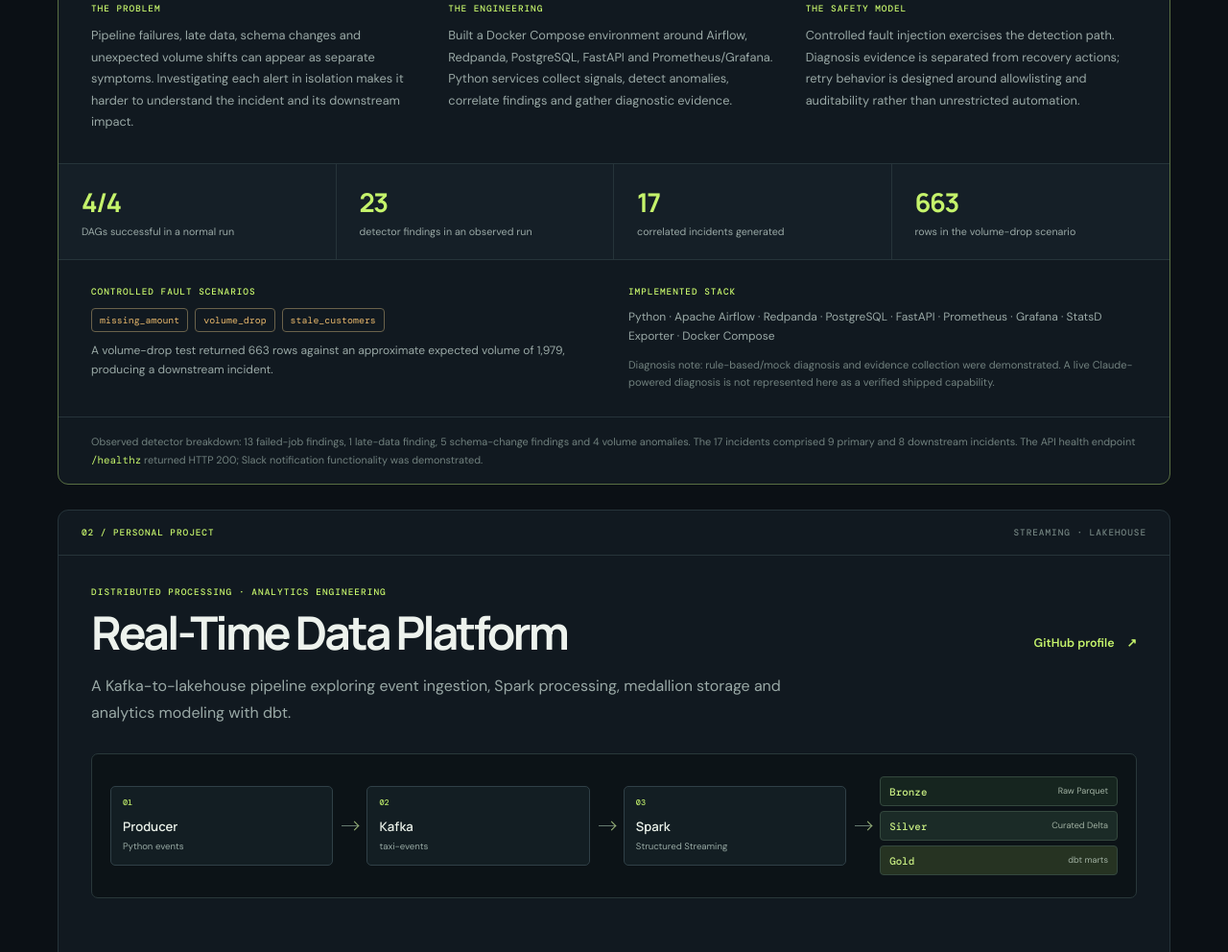
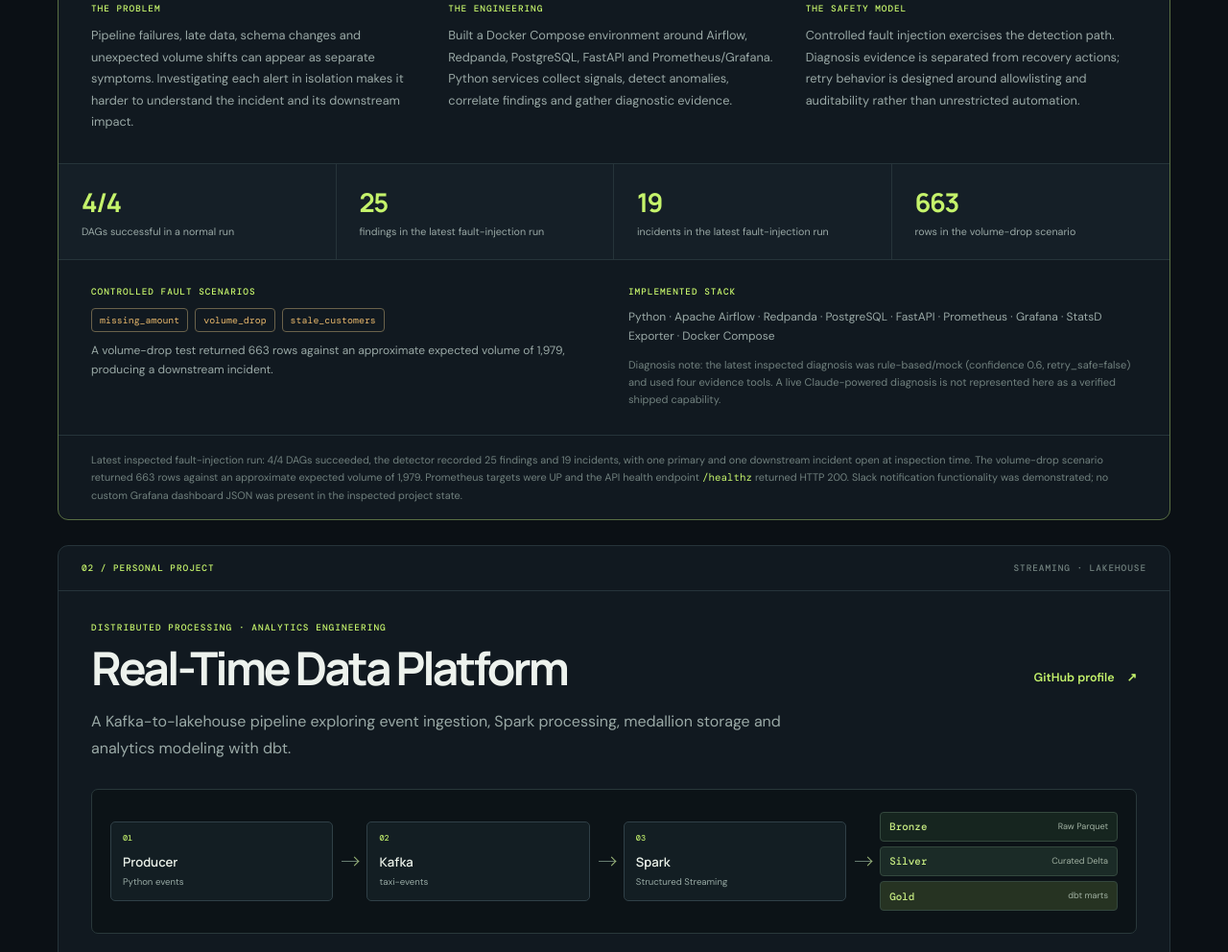
Before and after one commit to ArjHub/Portfolio, a plain HTML site: page index.html in a window 1280 px wide. Shown: the part 1860-2852 px from the top of the page at 96% size. Drawn offline with nearby package versions, Linux system fonts and the light colour scheme.

Commit message:
Refresh Pipeline Sentinel metrics from latest observed run

```diff
--- a/index.html
+++ b/index.html
@@ -100,15 +100,15 @@
       </div>
       <div class="sentinel-stats">
         <div><strong>4/4</strong><span>DAGs successful in a normal run</span></div>
-        <div><strong>23</strong><span>detector findings in an observed run</span></div>
-        <div><strong>17</strong><span>correlated incidents generated</span></div>
+        <div><strong>25</strong><span>findings in the latest fault-injection run</span></div>
+        <div><strong>19</strong><span>incidents in the latest fault-injection run</span></div>
         <div><strong>663</strong><span>rows in the volume-drop scenario</span></div>
       </div>
       <div class="case-bottom">
         <div class="fault-block"><h4>CONTROLLED FAULT SCENARIOS</h4><div class="fault-tags"><span>missing_amount</span><span>volume_drop</span><span>stale_customers</span></div><p>A volume-drop test returned 663 rows against an approximate expected volume of 1,979, producing a downstream incident.</p></div>
-        <div class="stack-block"><h4>IMPLEMENTED STACK</h4><p>Python · Apache Airflow · Redpanda · PostgreSQL · FastAPI · Prometheus · Grafana · StatsD Exporter · Docker Compose</p><p class="fine-print">Diagnosis note: rule-based/mock diagnosis and evidence collection were demonstrated. A live Claude-powered diagnosis is not represented here as a verified shipped capability.</p></div>
+        <div class="stack-block"><h4>IMPLEMENTED STACK</h4><p>Python · Apache Airflow · Redpanda · PostgreSQL · FastAPI · Prometheus · Grafana · StatsD Exporter · Docker Compose</p><p class="fine-print">Diagnosis note: the latest inspected diagnosis was rule-based/mock (confidence 0.6, retry_safe=false) and used four evidence tools. A live Claude-powered diagnosis is not represented here as a verified shipped capability.</p></div>
       </div>
-      <div class="case-footnote">Observed detector breakdown: 13 failed-job findings, 1 late-data finding, 5 schema-change findings and 4 volume anomalies. The 17 incidents comprised 9 primary and 8 downstream incidents. The API health endpoint <code>/healthz</code> returned HTTP 200; Slack notification functionality was demonstrated.</div>
+      <div class="case-footnote">Latest inspected fault-injection run: 4/4 DAGs succeeded, the detector recorded 25 findings and 19 incidents, with one primary and one downstream incident open at inspection time. The volume-drop scenario returned 663 rows against an approximate expected volume of 1,979. Prometheus targets were UP and the API health endpoint <code>/healthz</code> returned HTTP 200. Slack notification functionality was demonstrated; no custom Grafana dashboard JSON was present in the inspected project state.</div>
     </article>
 
     <article class="case case-secondary" id="lakehouse">
```
